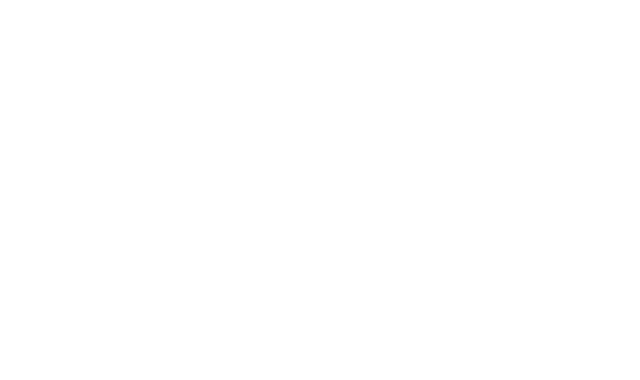
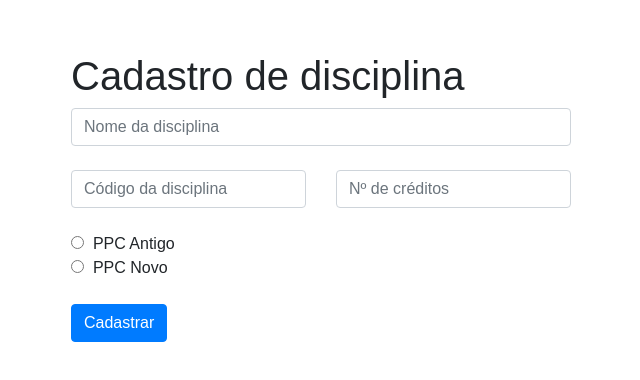
Before and after one commit to avdLuna/pre-matricula-frontend, a React (Create React App) app: page /course/register in a window 1280 px wide. Shown: the part 298-678 px from the top of the page, without its empty margins (319-959 px from the left). Built offline with nearby package versions, Linux system fonts and the light colour scheme.

Commit message:
[Add] Course register screen

```diff
--- a/src/App.js
+++ b/src/App.js
@@ -1,6 +1,8 @@
 import React, { Component } from 'react';
 import { BrowserRouter,Route } from 'react-router-dom';
 import Login from './components/login/login';
+import RegisterCourse from './components/course/register/register_course';
+
 
 class App extends Component {
 
@@ -8,11 +10,9 @@
     return (
       <BrowserRouter>
       <div className="App">
-          <Route path="/" exact render={
-              () => {
-                return(<Login />);
-              }
-            }  />
+        <Route exact path="/" component={Login}   />
+        <Route exact path="/course/register" component={RegisterCourse}   />
+
       </div>
     </BrowserRouter>
     );
--- /dev/null
+++ b/src/components/course/register/code_input.js
@@ -0,0 +1,24 @@
+import React, {Component} from 'react';
+
+class CodeInput extends Component{
+
+  constructor(props) {
+      super(props);
+      this.state = { code:'' };
+  }
+
+  render() {
+    return (
+      <input type="input" className="form-control" placeholder="Código da disciplina"
+        value={this.state.code}
+        onChange = {(event) => this.updateCode(event.target.value)}/>
+    );
+  }
+
+  updateCode(newCode){
+    this.setState({ code:newCode });
+    this.props.updateCode(newCode);
+  };
+}
+
+export default CodeInput;
--- /dev/null
+++ b/src/components/course/register/credit_input.js
@@ -0,0 +1,24 @@
+import React, {Component} from 'react';
+
+class CreditInput extends Component {
+
+  constructor(props) {
+    super(props);
+    this.state = {credits: ''}
+  }
+
+  render() {
+    return (
+      <input type="input" className="form-control" placeholder="Nº de créditos"
+        value={this.state.credits}
+        onChange = {(event) => this.updateCredits(event.target.value)}/>
+    );
+  }
+
+  updateCredits(newCredit){
+    this.setState({ credits:newCredit });
+    this.props.updateCredits(newCredit);
+  };
+}
+
+export default CreditInput;
--- /dev/null
+++ b/src/components/course/register/name_input.js
@@ -0,0 +1,25 @@
+import React, {Component} from 'react';
+
+class NameInput extends Component {
+
+  constructor(props) {
+    super(props);
+    this.state = { name:''};
+  }
+
+ render(){
+   return(
+        <input type="input" className="form-control" placeholder="Nome da disciplina"
+          value={this.state.name}
+          onChange = {(event) => this.updateName(event.target.value)}/>
+    );
+  }
+
+  updateName(newName){
+    this.setState({ name:newName });
+    this.props.updateName(newName);
+  };
+
+}
+
+export default NameInput;
--- /dev/null
+++ b/src/components/course/register/ppc_radio.js
@@ -0,0 +1,37 @@
+import React, {Component} from 'react'
+
+class PPCRadio extends Component {
+
+  constructor(props){
+    super(props);
+    this.state={ selectedPPC:'' }
+  }
+
+  render () {
+    return (
+        <form>
+        <div className="radio">
+          <label className="form-check-label">
+            <input type="radio" value="antigo" checked={this.state.selectedPPC === 'antigo'}
+              onChange={(event) => this.updatePPC(event.target.value)}/>
+            &nbsp; PPC Antigo
+          </label>
+          <br/>
+          <label className="form-check-label">
+            <input type="radio" value="novo" checked={this.state.selectedPPC === 'novo'}
+              onChange={(event) => this.updatePPC(event.target.value)}/>
+            &nbsp; PPC Novo
+          </label>
+        </div>
+      </form>
+    );
+  }
+
+  updatePPC(option){
+    this.setState({ selectedPPC:option })
+    this.props.updatePPC(option);
+  }
+
+}
+
+export default PPCRadio;
--- /dev/null
+++ b/src/components/course/register/register_button.js
@@ -0,0 +1,24 @@
+import React, {Component} from 'react'
+
+class RegisterButton extends Component {
+
+  constructor(props){
+    super(props);
+    this.state = {
+      clicked: 'false',
+     };
+  }
+
+  onSubmit(obj){
+    console.log(obj);
+    this.setState( {clicked:'true'} );
+  }
+
+  render () {
+    return(
+      <button type="button" className="btn btn-primary" onClick={() => this.onSubmit(this.props.registerInfo)}>Cadastrar</button>
+    );
+  }
+}
+
+export default RegisterButton;
--- /dev/null
+++ b/src/components/course/register/register_course.css
@@ -0,0 +1,6 @@
+#register_component {
+  margin-top: 350px;
+  margin-left: auto;
+  margin-right: auto;
+  max-width: 500px;
+}
--- /dev/null
+++ b/src/components/course/register/register_course.js
@@ -0,0 +1,62 @@
+import React, {Component} from 'react';
+import NameInput from './name_input';
+import CodeInput from './code_input';
+import CreditInput from './credit_input';
+import PPCRadio from './ppc_radio';
+import RegisterButton from './register_button';
+import './register_course.css';
+
+class RegisterCourse extends Component {
+
+  constructor(props){
+      super(props);
+
+      this.state = {
+        name: '',
+        code:'',
+        credits:'',
+        ppc:''
+       };
+  }
+
+  updateName(newName){
+    this.setState( {name:newName} );
+  };
+
+  updateCode(newCode){
+    this.setState( {code:newCode} );
+  }
+
+  updateCredits(newCredit){
+    this.setState( {credits:newCredit} );
+  }
+
+  updatePPC(newPPC){
+    this.setState( {ppc:newPPC} );
+  }
+
+
+  render(){
+    return (
+      <div id="register_component" >
+        <h1>Cadastro de disciplina</h1>
+        <NameInput updateName={ newName => this.updateName(newName) } />
+        <br />
+        <div className="row">
+          <div className="col">
+            <CodeInput updateCode={ newCode => this.updateCode(newCode) } />
+          </div>
+        <div className="col">
+          <CreditInput updateCredits={ newCredit => this.updateCredits(newCredit) }/>
+        </div>
+      </div>
+      <br/>
+      <PPCRadio updatePPC={ newPPC => this.updatePPC(newPPC) }  />
+      <br/>
+      <RegisterButton registerInfo={this.state} />
+    </div>
+    );
+  };
+};
+
+export default RegisterCourse;
--- a/src/components/login/login_button.js
+++ b/src/components/login/login_button.js
@@ -1,5 +1,5 @@
 import React, {Component} from 'react';
-import {BrowserRouter, Switch, Route, Redirect} from 'react-router-dom';
+import {BrowserRouter, Switch, Route, Redirect,Link} from 'react-router-dom';
 
 class LoginButton extends Component {
 
@@ -14,12 +14,13 @@
   onSubmit(obj){
     console.log(obj);
     this.setState( {clicked:'true'} );
-    this.props.history.push("/course");
   }
 
   render(){
       return(
-        <button type="button" className="btn btn-primary" onClick={() => this.onSubmit(this.props.loginInfo)}>Login</button>
+        <Link to='/course/register'>
+          <button type="button" className="btn btn-primary" onClick={() => this.onSubmit(this.props.loginInfo)}>Login</button>
+       </Link>
       );
     };
   };
```
Also changed, not shown: src/components/course/create/create_course.js (deleted, +0 -22 lines), 1 other file (tests, documents, lock files or other folders).
